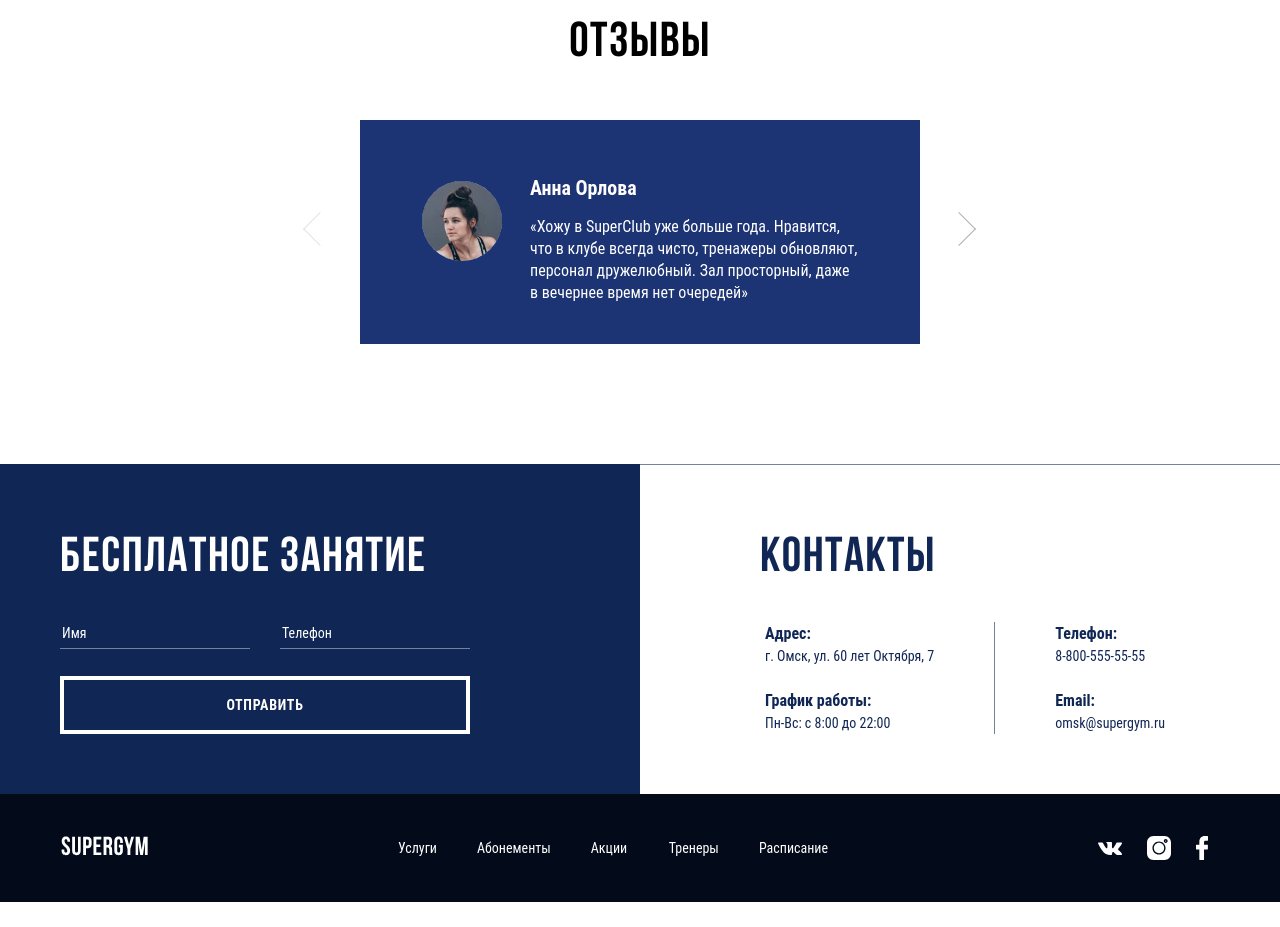
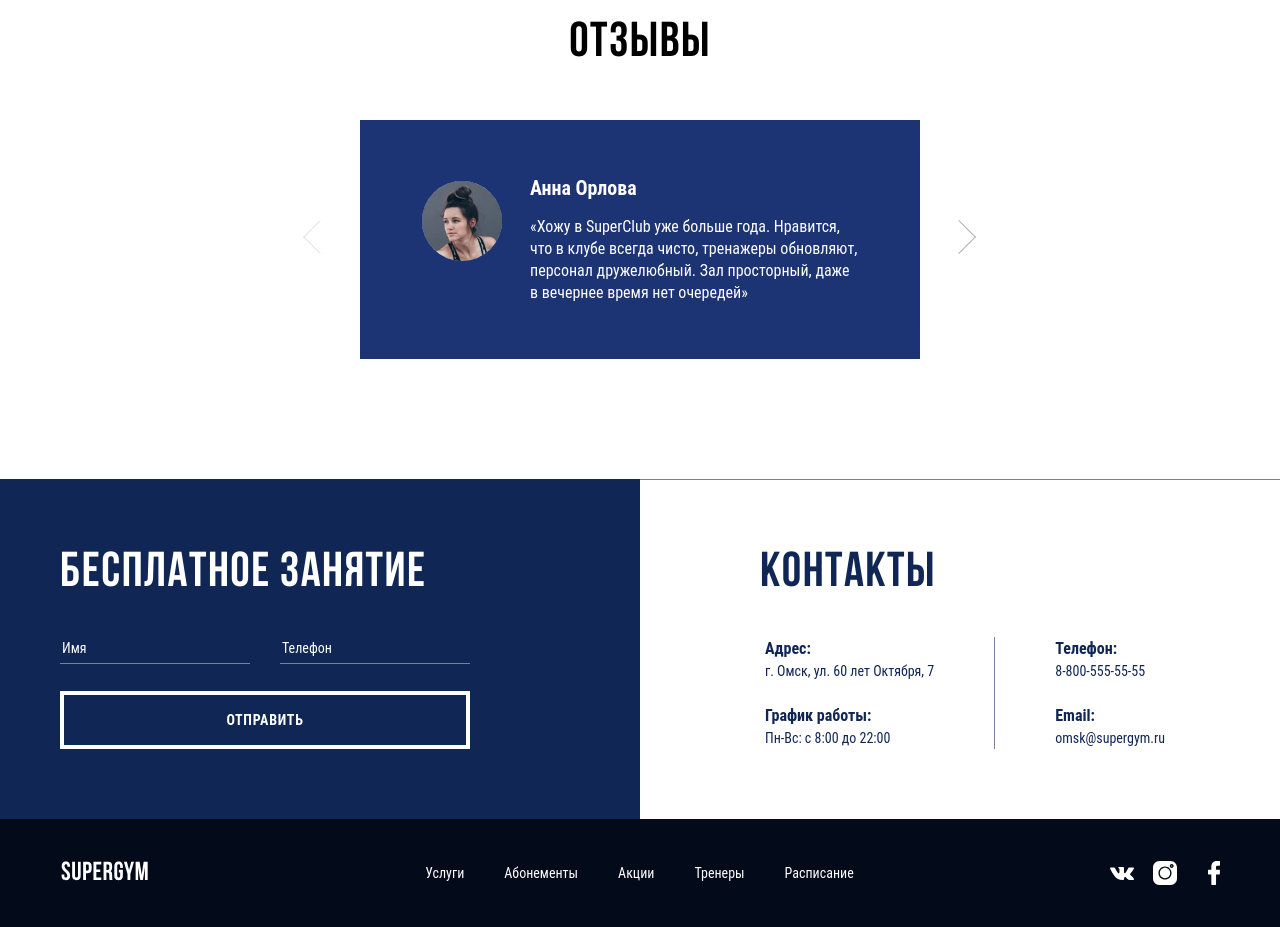
Before and after one commit to andrew28051985/fitness, a website built with webpack: page source/index.html in a window 1280 px wide. Shown: the part 4960-5887 px from the top of the page. Before the commit the page ends 5862 px from the top, so only its background shows below. Built offline with nearby package versions, Linux system fonts and the light colour scheme; files whose address does not match are found by name.

Commit message:
FIX: footer nav and slider feddback

```diff
--- a/source/js/modules/slider/slider.js
+++ b/source/js/modules/slider/slider.js
@@ -31,7 +31,6 @@ const sliderCoaches = () => {
 
 const sliderFeedback = () => {
   const swiperFeedback = new Swiper('.mySwiper-feedback', {
-    //slidesPerView: 'auto',
     slidesPerView: 1,
     spaceBetween: 40,
     slidesPerGroup: 1,
@@ -57,7 +56,7 @@ const sliderFeedback = () => {
     },
   });
   swiperFeedback.on('slideChange', function () {
-    console.log(swiperFeedback.autoHeight);
+    swiperFeedback.el.children[0].style.height = '';
   });
 };
 
--- a/source/sass/blocks/contacts.scss
+++ b/source/sass/blocks/contacts.scss
@@ -57,7 +57,7 @@
 .contacts__free-lesson,
 .contacts__description {
   align-self: stretch;
-  padding: 70px 0 60px;
+  padding: 70px 0 70px;
 
   @include vp-1199 {
     padding: 70px 163px 70px 133px;
--- a/source/sass/blocks/feedback.scss
+++ b/source/sass/blocks/feedback.scss
@@ -23,7 +23,6 @@
   position: relative;
 
   width: 560px;
-  //height: 242px;
   margin: 0 auto;
 
   @include vp-1199 {
@@ -31,7 +30,6 @@
   }
   @include vp-767 {
     width: 78%; // или 226px
-    //height: 335px;
   }
 }
 
@@ -42,7 +40,7 @@
 .feedback__slide {
   width: 100%;
   height: 100%;
-  padding: 53px 62px 40px;
+  padding: 53px 62px 55px;
 
   background-color: $color-resolution-blue;
 
--- a/source/sass/blocks/footer-nav.scss
+++ b/source/sass/blocks/footer-nav.scss
@@ -1,75 +1,69 @@
 .footer-nav {
-  width: 100%;
-  /*
   display: flex;
   justify-content: flex-start;
-  align-items: center;*/
+  align-items: center;
   max-width: 920px;
-  //margin-left: 41px;
-  margin-right: 41px;
 
   @include vp-767 {
     align-items: flex-end;
     margin-top: -20px;
-    margin-bottom: 33px;
+    margin-bottom: 20px;
     margin-left: 0;
   }
 }
 
 .footer-nav__list {
-  /*
   display: flex;
   flex-wrap: wrap;
-  justify-content: space-between;
+  justify-content: flex-start;
   align-items: center;
-  align-self: flex-start;*/
-  display: grid;
-  justify-content: center;
-  align-items: center;
+  align-self: flex-start;
   width: 100%;
   margin: 0;
-  //margin-right: 40px;
   padding: 0;
 
   list-style: none;
 
-  gap: 40px;
-  grid-template-columns: repeat(auto-fit, minmax(38px, min-content));
-  @include vp-1199 {
-    //margin-right: 30px;
-  }
   @include vp-767 {
-    flex-direction: column;
-    align-items: flex-start;
+    display: grid;
+    align-items: start;
     margin-right: 0;
-  }
 
-  &--right {
-    @include vp-767 {
-      align-self: flex-start;
-      //margin-right: 75px;
-      padding-top: 42px;
-    }
-  }
-
-  &--left {
-    @include vp-1199 {
-      margin-right: 10px;
-    }
-    @include vp-767 {
-      align-self: flex-start;
-    }
+    gap: 0 75px;
+    grid-template-columns: 1fr 1fr;
   }
 }
 
 .footer-nav__item {
-  //margin-right: 40px;
+  padding: 0 20px;
+
   @include vp-1199 {
-    //margin-right: 30px;
+    padding: 0 15px;
   }
   @include vp-767 {
     margin-right: 0;
-    //margin-bottom: 16px;
+    padding: 0;
+    padding-bottom: 15px;
+  }
+}
+
+.footer-nav__item:first-child {
+  @include vp-767 {
+    align-self: end;
+
+    grid-row: span 2;
+  }
+}
+
+.footer-nav__item:nth-child(2) {
+  @include vp-767 {
+    order: 1;
+  }
+}
+
+.footer-nav__item:nth-child(5) {
+  @include vp-767 {
+    order: 2;
   }
 }
 
--- a/source/sass/global/footer.scss
+++ b/source/sass/global/footer.scss
@@ -40,45 +40,37 @@
 .footer__social {
   flex-shrink: 0;
   align-self: flex-start;
-  width: 122px;
+  width: 110px;
 
   @include vp-767 {
-    width: 170px;
+    width: 148px;
   }
 }
 
 .footer__social ul {
-  /*
-  display: flex;
-  flex-wrap: wrap;
-  justify-content: space-between;
-  align-items: center;*/
   display: grid;
-  align-items: center;
+  justify-content: end;
   margin: 0;
   padding: 0;
 
   list-style: none;
 
-  gap: 25px;
+  gap: 19px;
   grid-template-columns: repeat(auto-fit, 24px);
   @include vp-1199 {
-    gap: 20px;
+    gap: 19px;
   }
   @include vp-767 {
-    gap: 35px;
+    gap: 26px;
     grid-template-columns: repeat(auto-fit, 32px);
   }
 }
 
 .footer__social li {
-  //margin-right: 25px;
-  @include vp-1199 {
-    //margin-right: 20px;
-  }
-  @include vp-767 {
-    //margin-right: 35px;
-  }
+  align-self: center;
+
+  justify-self: end;
+
   & a {
     width: 100%;
   }
```
Also changed, not shown: build/css/style.css, build/css/style.min.css, build/js/main.min.js, 2 other files.
